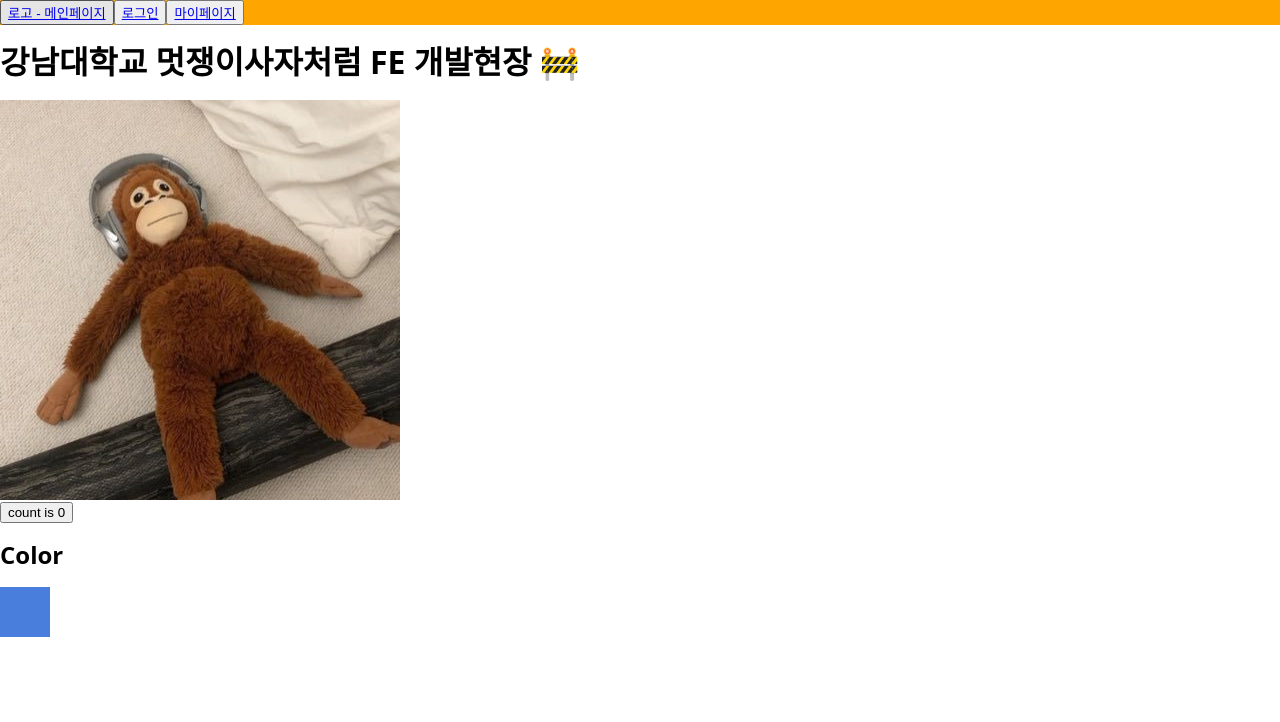
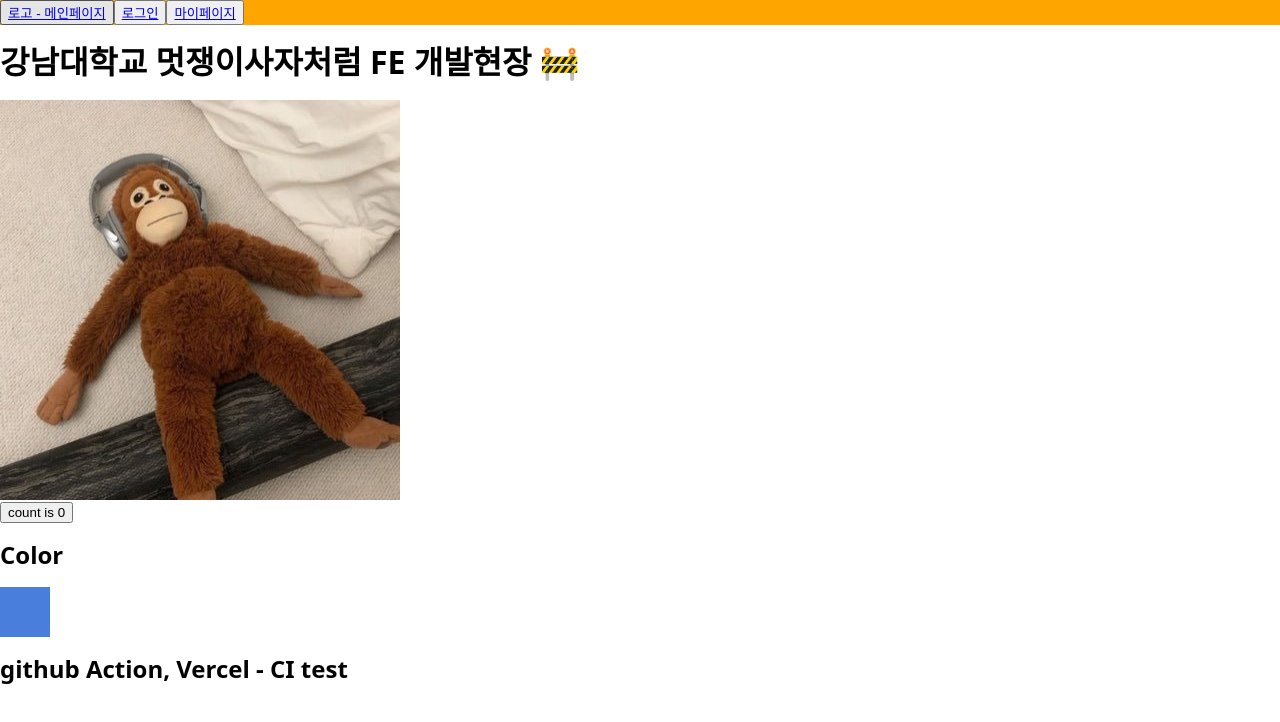
Before and after one commit to likelionknu/Likelion13-FE, a React (Vite) app: page / in a window 1280 px wide. Shown: the top 722 px of the page. Built offline with nearby package versions, Linux system fonts and the light colour scheme; a web font is replaced by a local one.

Commit message:
🧪test : deploy test

```diff
--- a/src/Pages/MainPage.tsx
+++ b/src/Pages/MainPage.tsx
@@ -15,6 +15,7 @@ const MainPage = () => {
       <div>
         <h2> Color </h2>
         <div style={{ width: '50px', height: '50px', backgroundColor: '#4A7EDC' }}></div>
+        <h2>github Action, Vercel - CI test</h2>
       </div>
     </div>
   )
```
Also changed, not shown: 1 other file (tests, documents, lock files or other folders).
